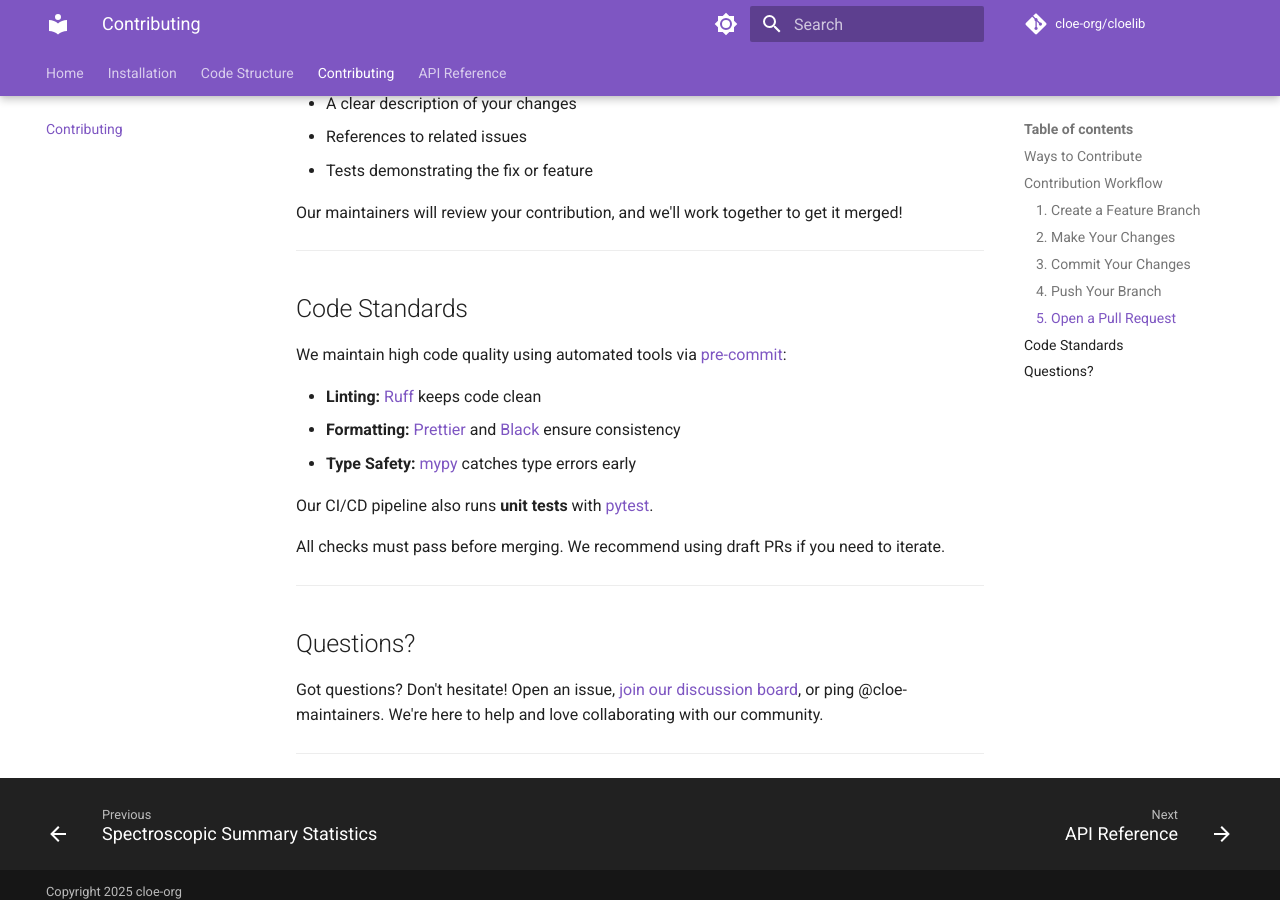
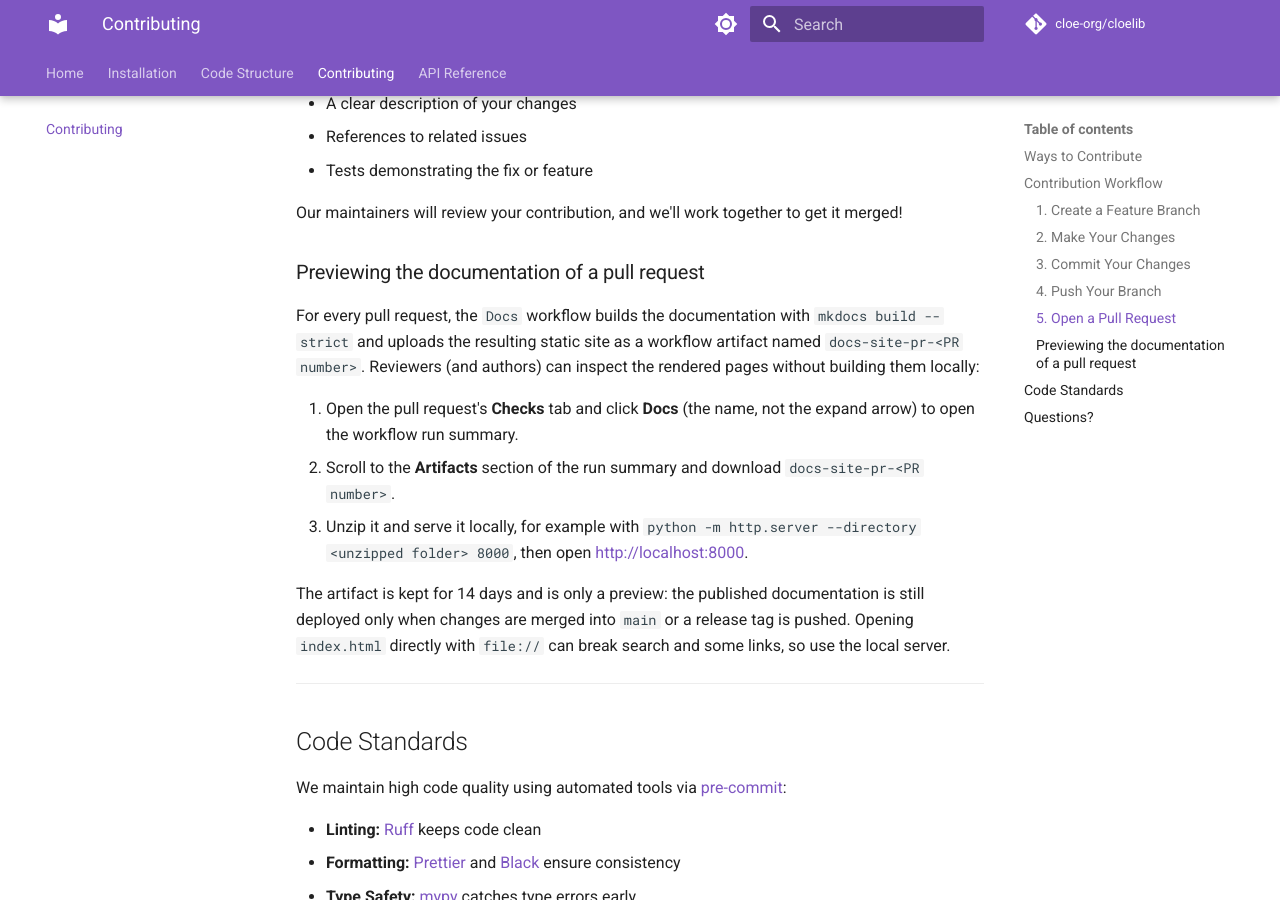
Before and after one commit to cloe-org/cloelib, an MkDocs documentation site: the page built from docs/contributing.md, in a window 1280 px wide and 900 px high, scrolled down 1520 px. Built offline with MkDocs 1.6.1 and Material for MkDocs 9.7.7, drawn with Linux system fonts in a browser that asks for light colours; comment, search, counter and statistics services are not loaded; the version menu is left out.

Commit message:
gh-646: Upload built docs as a pull-request artifact (#676)

```diff
--- a/docs/contributing.md
+++ b/docs/contributing.md
@@ -56,6 +56,16 @@
 
 Our maintainers will review your contribution, and we'll work together to get it merged!
 
+### Previewing the documentation of a pull request
+
+For every pull request, the `Docs` workflow builds the documentation with `mkdocs build --strict` and uploads the resulting static site as a workflow artifact named `docs-site-pr-<PR number>`. Reviewers (and authors) can inspect the rendered pages without building them locally:
+
+1. Open the pull request's **Checks** tab and click **Docs** (the name, not the expand arrow) to open the workflow run summary.
+2. Scroll to the **Artifacts** section of the run summary and download `docs-site-pr-<PR number>`.
+3. Unzip it and serve it locally, for example with `python -m http.server --directory <unzipped folder> 8000`, then open <http://localhost:8000>.
+
+The artifact is kept for 14 days and is only a preview: the published documentation is still deployed only when changes are merged into `main` or a release tag is pushed. Opening `index.html` directly with `file://` can break search and some links, so use the local server.
+
 ---
 
 ## Code Standards
```
Also changed, not shown: .github/pull_request_template.md, 1 other file.
